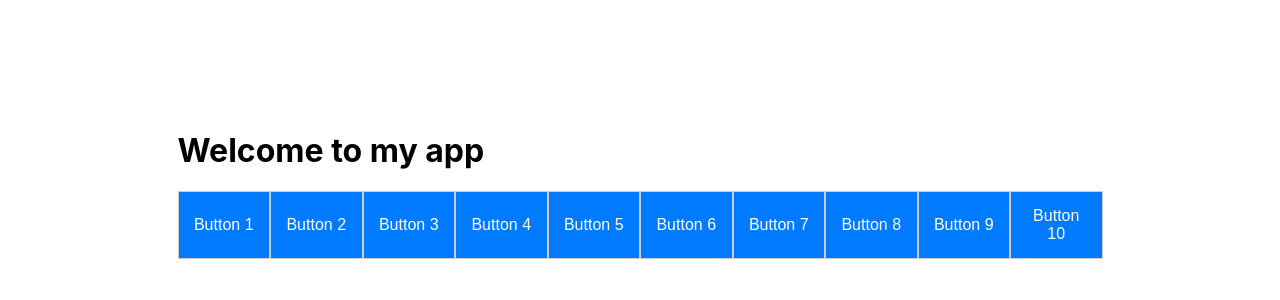
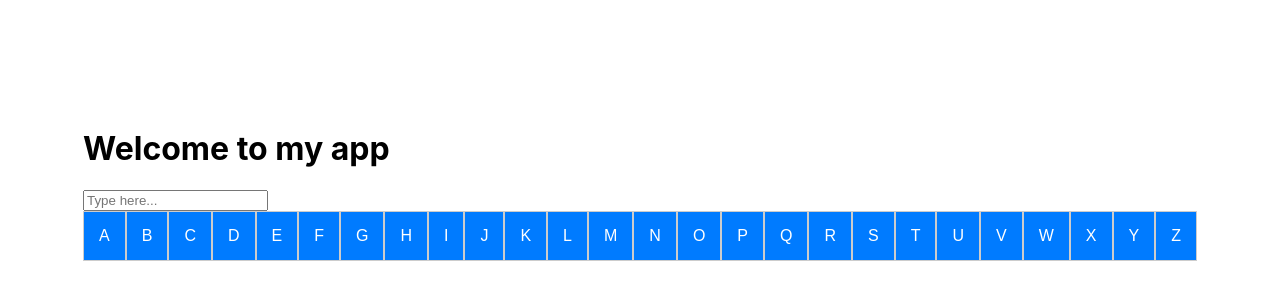
Before and after one commit to maddiecoco/AdaptiveVisionaries, a React (Create React App) app: page / in a window 1280 px wide. Shown: the part 216-516 px from the top of the page. Built offline with nearby package versions, Linux system fonts and the light colour scheme.

Commit message:
Updated Changes with Text Box

```diff
--- a/src/App.js
+++ b/src/App.js
@@ -1,11 +1,41 @@
 import './App.css';
+import React, { useState } from 'react';
+import { createRoot } from "react-dom/client";
+
+import BlogPost from "./BlogPost";
+
+const rootElement = document.getElementById("root");
+const root = createRoot(rootElement);
 
 function MyButton() {
+  const [inputValue, setInputValue] = useState('');
+
+  const handleButtonClick = (char) => {
+    setInputValue((prev) => prev + char); // Append the clicked letter to the input value
+  };
+
+  // Create an array of letters A-Z
+  const alphabet = Array.from({ length: 26 }, (_, index) => String.fromCharCode(65 + index));
+
   return (
-    <div className="button-container">
-      {Array.from({ length: 10 }, (_, index) => (
-        <button key={index} className="my-button">Button {index + 1}</button>
-      ))}
+    <div>
+      <input
+        type="text"
+        value={inputValue}
+        readOnly // Prevent user from typing manually
+        placeholder="Type here..."
+      />
+      <div className="button-container">
+        {alphabet.map((char, index) => (
+          <button
+            key={index}
+            className="my-button"
+            onClick={() => handleButtonClick(char)}
+          >
+            {char}
+          </button>
+        ))}
+      </div>
     </div>
   );
 }
```
